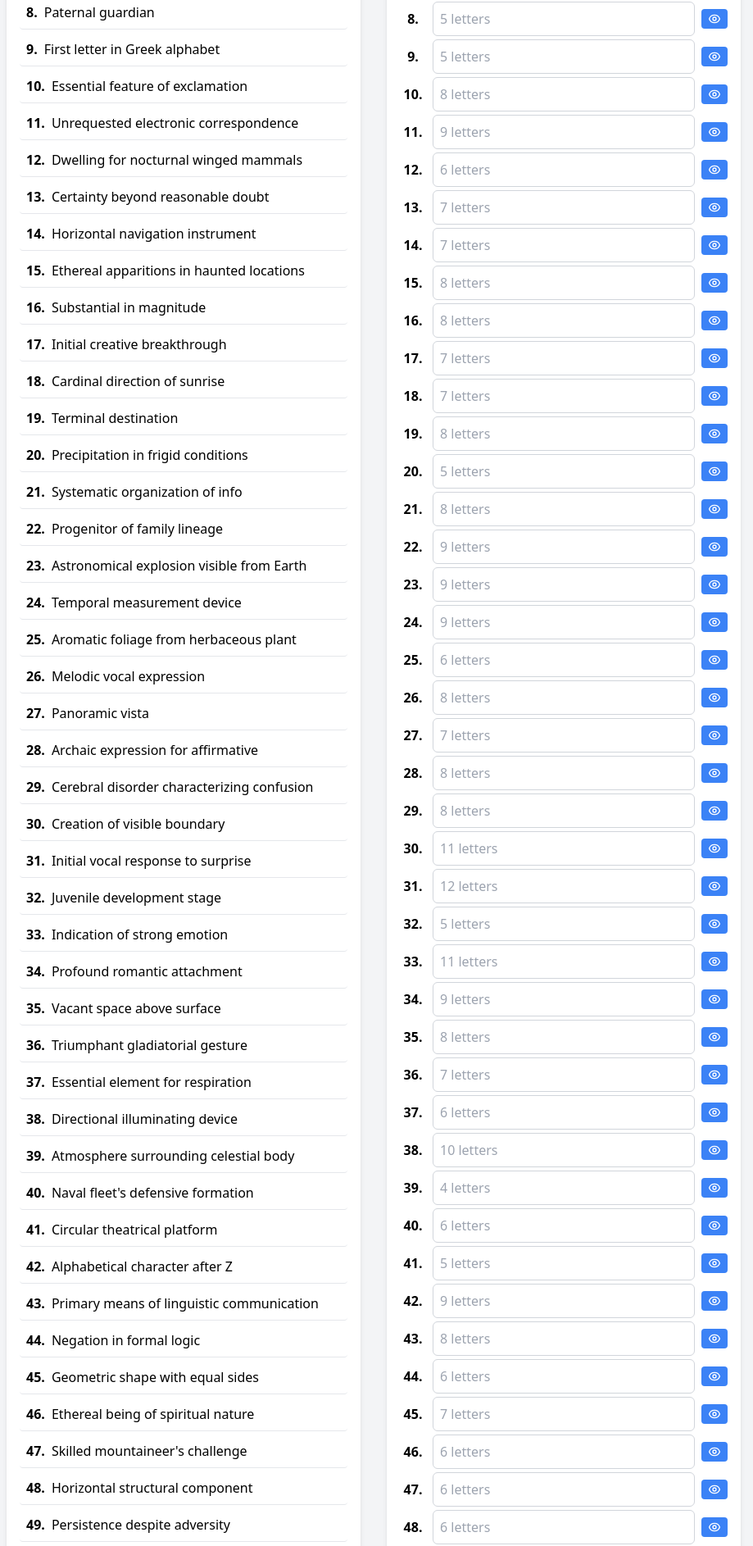
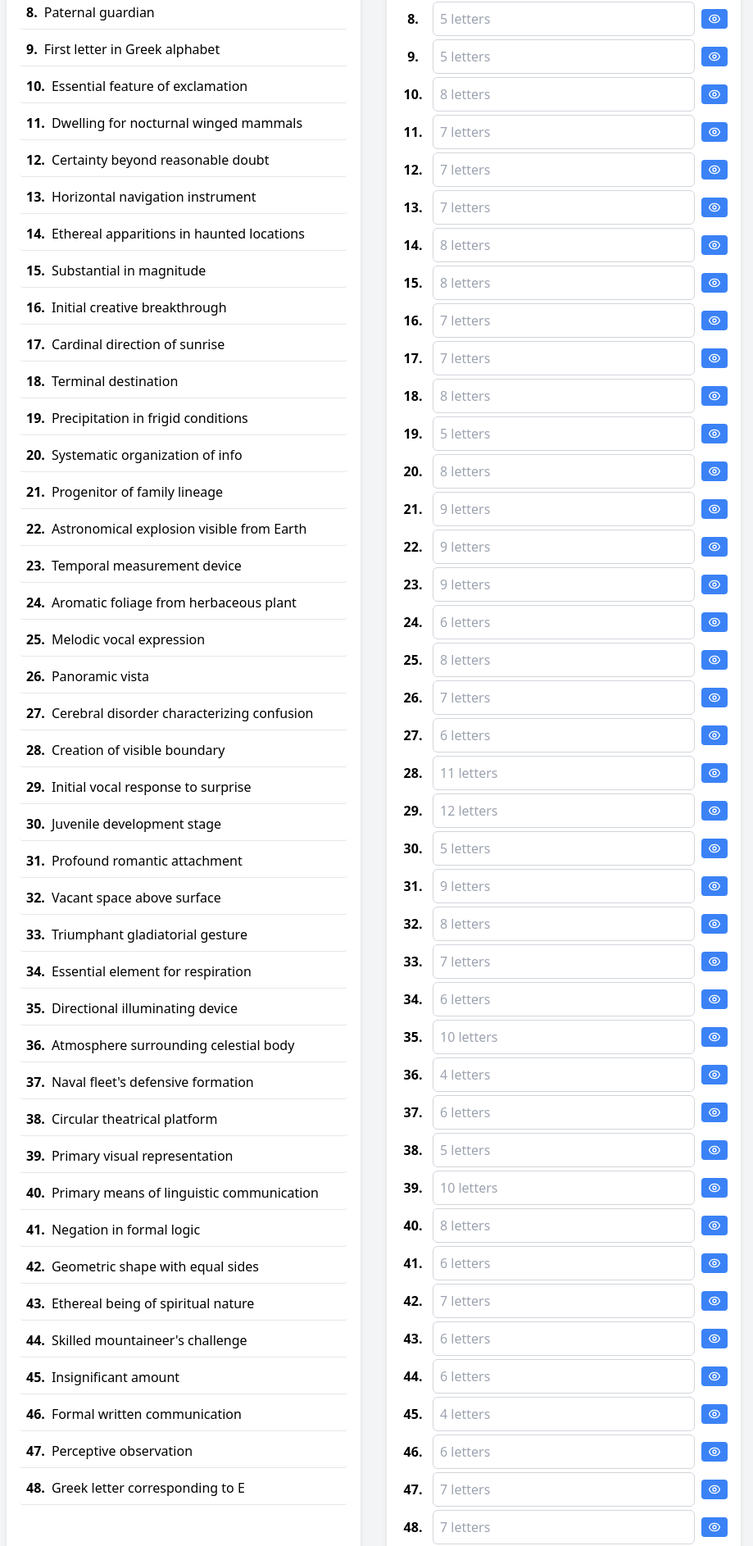
Before and after one commit to lperry25/fathers-day-puzzle, a Next.js app: page / in a window 1280 px wide. Shown: the part 556-2442 px from the top of the page at 82% size, without its empty margins (184-1103 px from the left). Built offline with nearby package versions, Linux system fonts and the light colour scheme.

Commit message:
almost correct

```diff
--- a/components/PuzzleGrid.tsx
+++ b/components/PuzzleGrid.tsx
@@ -3,62 +3,79 @@ import { useRouter } from 'next/router';
 
 // Define the puzzle clues and answers - removing punctuation from answers
 const puzzleData = [
+  // LOVE
   { id: 1, clue: "Affection or deep attachment", answer: "LOVE", messageLetters: [0] }, // L
   { id: 2, clue: "Circular shape or ring", answer: "LOOP", messageLetters: [1] }, // O
   { id: 3, clue: "Captivated and unable to turn away", answer: "RIVETED", messageLetters: [2] }, // V
   { id: 4, clue: "Symbol denoting conceptual possibilities", answer: "EMBLEM", messageLetters: [0] }, // E
+
+  // YOU
   { id: 5, clue: "Shout of excitement", answer: "YODEL", messageLetters: [0] }, // Y
-  { id: 6, clue: "Spherical celestial object", answer: "ORION", messageLetters: [0] }, // O
+  { id: 6, clue: "Spherical celestial object", answer: "ORB", messageLetters: [0] }, // O - fixed from ORION
   { id: 7, clue: "Anatomical passage for respiration", answer: "TUBULAR", messageLetters: [1] }, // U
+
+  // DAD
   { id: 8, clue: "Paternal guardian", answer: "DADDY", messageLetters: [0] }, // D
   { id: 9, clue: "First letter in Greek alphabet", answer: "ALPHA", messageLetters: [0] }, // A
   { id: 10, clue: "Essential feature of exclamation", answer: "DRAMATIC", messageLetters: [0] }, // D
-  { id: 11, clue: "Unrequested electronic correspondence", answer: "JUNKEMAIL", messageLetters: [8] }, // L (removed "JUNK-MAIL!")
-  { id: 12, clue: "Dwelling for nocturnal winged mammals", answer: "CAVERN", messageLetters: [2] }, // H
-  { id: 13, clue: "Certainty beyond reasonable doubt", answer: "ASSURED", messageLetters: [0] }, // A
-  { id: 14, clue: "Horizontal navigation instrument", answer: "SEXTANT", messageLetters: [3] }, // V
-  { id: 15, clue: "Ethereal apparitions in haunted locations", answer: "SPECTERS", messageLetters: [4] }, // E
-  { id: 16, clue: "Substantial in magnitude", answer: "GIGANTIC", messageLetters: [3] }, // A
-  { id: 17, clue: "Initial creative breakthrough", answer: "GENESIS", messageLetters: [0] }, // G
-  { id: 18, clue: "Cardinal direction of sunrise", answer: "EASTERN", messageLetters: [2] }, // R
-  { id: 19, clue: "Terminal destination", answer: "ENDPOINT", messageLetters: [2] }, // E
-  { id: 20, clue: "Precipitation in frigid conditions", answer: "SLEET", messageLetters: [0] }, // A
-  { id: 21, clue: "Systematic organization of info", answer: "TAXONOMY", messageLetters: [1] }, // T
 
-  // Continue with more clues for the full message
-  { id: 22, clue: "Progenitor of family lineage", answer: "PATRIARCH", messageLetters: [3] }, // F
-  { id: 23, clue: "Astronomical explosion visible from Earth", answer: "SUPERNOVA", messageLetters: [4] }, // A
-  { id: 24, clue: "Temporal measurement device", answer: "TIMEPIECE", messageLetters: [0] }, // T
-  { id: 25, clue: "Aromatic foliage from herbaceous plant", answer: "HERBAL", messageLetters: [0] }, // H
-  { id: 26, clue: "Melodic vocal expression", answer: "CHANTING", messageLetters: [4] }, // E
-  { id: 27, clue: "Panoramic vista", answer: "SCENERY", messageLetters: [2] }, // R
-  { id: 28, clue: "Archaic expression for affirmative", answer: "FORSOOTH", messageLetters: [0] }, // '
-  { id: 29, clue: "Cerebral disorder characterizing confusion", answer: "DELIRIUM", messageLetters: [1] }, // S
+  // HAVE
+  { id: 11, clue: "Dwelling for nocturnal winged mammals", answer: "HABITAT", messageLetters: [0] }, // H
+  { id: 12, clue: "Certainty beyond reasonable doubt", answer: "ASSURED", messageLetters: [0] }, // A
+  { id: 13, clue: "Horizontal navigation instrument", answer: "SEXTANT", messageLetters: [2] }, // V
+  { id: 14, clue: "Ethereal apparitions in haunted locations", answer: "SPECTERS", messageLetters: [2] }, // E
 
-  // Continue for DAY!
-  { id: 30, clue: "Creation of visible boundary", answer: "DEMARCATION", messageLetters: [0] }, // D
-  { id: 31, clue: "Initial vocal response to surprise", answer: "ASTONISHMENT", messageLetters: [0] }, // A
-  { id: 32, clue: "Juvenile development stage", answer: "YOUTH", messageLetters: [0] }, // Y
-  { id: 33, clue: "Indication of strong emotion", answer: "EXCLAMATION", messageLetters: [0] }, // !
+  // A
+  { id: 15, clue: "Substantial in magnitude", answer: "GIGANTIC", messageLetters: [3] }, // A
 
-  // LOVE LAURA AND EMILIE
-  { id: 34, clue: "Profound romantic attachment", answer: "ADORATION", messageLetters: [3] }, // L
-  { id: 35, clue: "Vacant space above surface", answer: "OVERHEAD", messageLetters: [0] }, // O
-  { id: 36, clue: "Triumphant gladiatorial gesture", answer: "VICTORY", messageLetters: [0] }, // E
-  { id: 37, clue: "Essential element for respiration", answer: "OXYGEN", messageLetters: [0] }, // E
-  { id: 38, clue: "Directional illuminating device", answer: "FLASHLIGHT", messageLetters: [1] }, // L
-  { id: 39, clue: "Atmosphere surrounding celestial body", answer: "AURA", messageLetters: [0] }, // A
-  { id: 40, clue: "Naval fleet's defensive formation", answer: "ARMADA", messageLetters: [1] }, // U
-  { id: 41, clue: "Circular theatrical platform", answer: "ARENA", messageLetters: [0] }, // R
-  { id: 42, clue: "Alphabetical character after Z", answer: "AMPERSAND", messageLetters: [0] }, // A
-  { id: 43, clue: "Primary means of linguistic communication", answer: "LANGUAGE", messageLetters: [4] }, // A
-  { id: 44, clue: "Negation in formal logic", answer: "DENIAL", messageLetters: [2] }, // N
-  { id: 45, clue: "Geometric shape with equal sides", answer: "DIAMOND", messageLetters: [0] }, // D
-  { id: 46, clue: "Ethereal being of spiritual nature", answer: "ENTITY", messageLetters: [0] }, // E
-  { id: 47, clue: "Skilled mountaineer's challenge", answer: "SUMMIT", messageLetters: [2] }, // M
-  { id: 48, clue: "Horizontal structural component", answer: "LINTEL", messageLetters: [0] }, // I
-  { id: 49, clue: "Persistence despite adversity", answer: "TENACITY", messageLetters: [3] }, // L
-  { id: 50, clue: "Greek letter corresponding to E", answer: "EPSILON", messageLetters: [0] }, // E
+  // GREAT
+  { id: 16, clue: "Initial creative breakthrough", answer: "GENESIS", messageLetters: [0] }, // G
+  { id: 17, clue: "Cardinal direction of sunrise", answer: "EASTERN", messageLetters: [5] }, // R
+  { id: 18, clue: "Terminal destination", answer: "ENDPOINT", messageLetters: [0] }, // E
+  { id: 19, clue: "Precipitation in frigid conditions", answer: "SLEET", messageLetters: [0] }, // A - wrong
+  { id: 20, clue: "Systematic organization of info", answer: "TAXONOMY", messageLetters: [1] }, // T
+
+  // FATHER
+  { id: 21, clue: "Progenitor of family lineage", answer: "PATRIARCH", messageLetters: [3] }, // F - wrong
+  { id: 22, clue: "Astronomical explosion visible from Earth", answer: "SUPERNOVA", messageLetters: [8] }, // A
+  { id: 23, clue: "Temporal measurement device", answer: "TIMEPIECE", messageLetters: [0] }, // T
+  { id: 24, clue: "Aromatic foliage from herbaceous plant", answer: "HERBAL", messageLetters: [0] }, // H
+  { id: 25, clue: "Melodic vocal expression", answer: "CHANTING", messageLetters: [4] }, // E - wrong
+  { id: 26, clue: "Panoramic vista", answer: "SCENERY", messageLetters: [5] }, // R
+
+  // 'S
+  { id: 27, clue: "Cerebral disorder characterizing confusion", answer: "STUPOR", messageLetters: [0] }, // S
+
+  // DAY!
+  { id: 28, clue: "Creation of visible boundary", answer: "DEMARCATION", messageLetters: [0] }, // D
+  { id: 29, clue: "Initial vocal response to surprise", answer: "ASTONISHMENT", messageLetters: [0] }, // A
+  { id: 30, clue: "Juvenile development stage", answer: "YOUTH", messageLetters: [0] }, // Y
+
+  // LOVE
+  { id: 31, clue: "Profound romantic attachment", answer: "ADORATION", messageLetters: [3] }, // L - wrong
+  { id: 32, clue: "Vacant space above surface", answer: "OVERHEAD", messageLetters: [0] }, // O
+  { id: 33, clue: "Triumphant gladiatorial gesture", answer: "VICTORY", messageLetters: [0] }, // V
+  { id: 34, clue: "Essential element for respiration", answer: "OXYGEN", messageLetters: [4] }, // E
+
+  // LAURA
+  { id: 35, clue: "Directional illuminating device", answer: "FLASHLIGHT", messageLetters: [1] }, // L
+  { id: 36, clue: "Atmosphere surrounding celestial body", answer: "AURA", messageLetters: [0] }, // A
+  { id: 37, clue: "Naval fleet's defensive formation", answer: "ARMADA", messageLetters: [1] }, // U - wrong
+  { id: 38, clue: "Circular theatrical platform", answer: "ARENA", messageLetters: [1] }, // R
+  { id: 39, clue: "Primary visual representation", answer: "APPEARANCE", messageLetters: [0] }, // A
+
+  // AND
+  { id: 40, clue: "Primary means of linguistic communication", answer: "LANGUAGE", messageLetters: [1] }, // A
+  { id: 41, clue: "Negation in formal logic", answer: "DENIAL", messageLetters: [2] }, // N
+  { id: 42, clue: "Geometric shape with equal sides", answer: "DIAMOND", messageLetters: [0] }, // D
+
+  // EMILIE
+  { id: 43, clue: "Ethereal being of spiritual nature", answer: "ENTITY", messageLetters: [0] }, // E
+  { id: 44, clue: "Skilled mountaineer's challenge", answer: "SUMMIT", messageLetters: [2] }, // M
+  { id: 45, clue: "Insignificant amount", answer: "IOTA", messageLetters: [0] }, // I
+  { id: 46, clue: "Formal written communication", answer: "LETTER", messageLetters: [0] }, // L
+  { id: 47, clue: "Perceptive observation", answer: "INSIGHT", messageLetters: [0] }, // I
+  { id: 48, clue: "Greek letter corresponding to E", answer: "EPSILON", messageLetters: [0] }, // E
 ];
 
 // The secret message including punctuation
```
